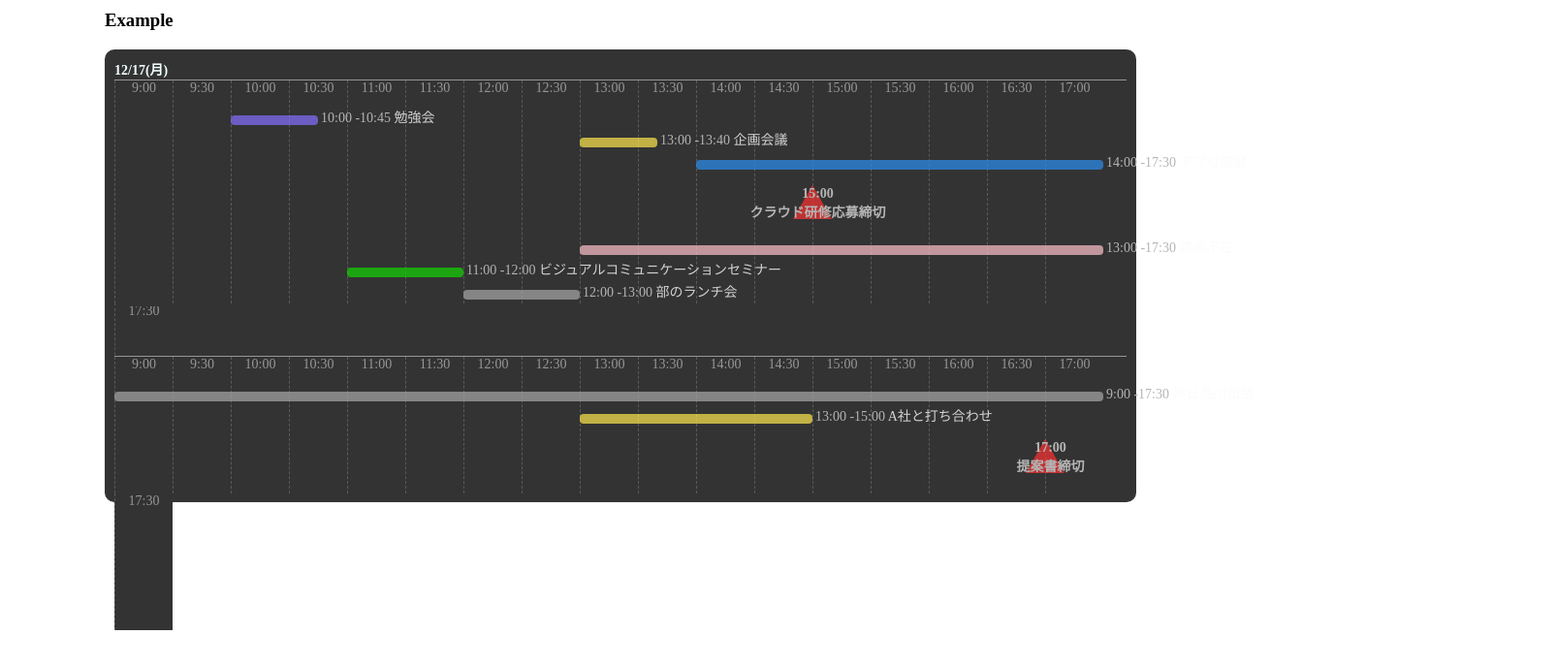
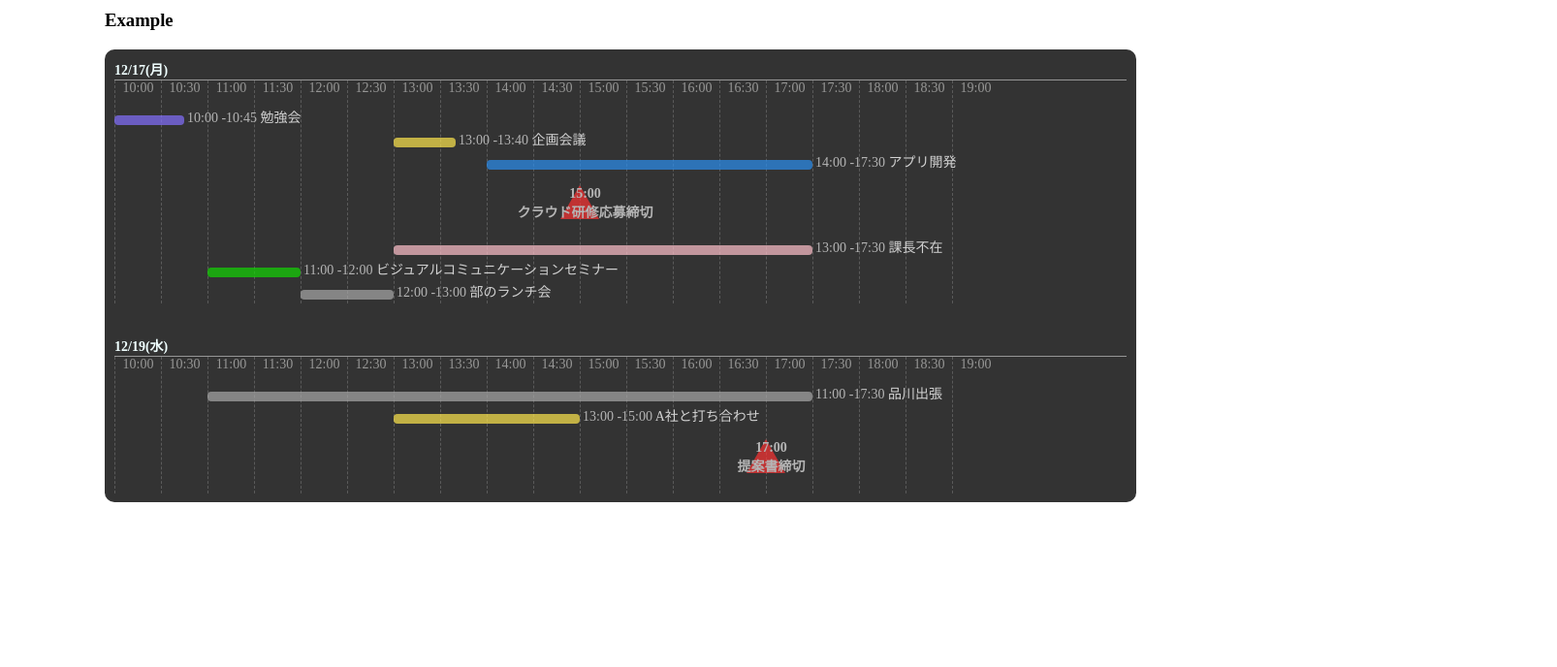
Before and after one commit to tachibanayu24/EasyGantt.js, a plain HTML site: page example.html in a window 1280 px wide. Shown: the whole page at 97% size, 1606 px wide, since content can reach past the window. Drawn offline with Linux system fonts and the light colour scheme.

Commit message:
何時から何時を表示するかを受け付ける

```diff
--- a/chart/chart.css
+++ b/easygantt/easygantt.css
@@ -1,44 +1,41 @@
-#chart-wrapper {
+#easygantt {
   font-family: 'hiragino kaku gothic pro', meiryo;
   background-color: #333;
   border-radius: 10px;
   padding: 10px;
 }
 
-span[id *= "date"] {
+#easygantt span[id *= "date"] {
   font-size: 14px;
   font-weight: 600;
   color: azure;
 }
 
-.easy-gantt {
+#easygantt .daily-area {
   border-top: 0.1px solid #333;
   position: relative;
 }
 
-.hr {
+#easygantt .hr {
   border-top: 1px solid rgba(250,250,250,0.5);
 }
 /* バブルの色 */
-.easy-gantt .dev span.bubble, .nav.dev { background-color: #2b8fef; }
-.easy-gantt .lecture span.bubble, .nav.lecture { background-color: #13d604; }
-.easy-gantt .meeting span.bubble, .nav.meeting { background-color: #ffe74d; }
-.easy-gantt .event span.bubble, .nav.event { background-color: #8470ff; }
-.easy-gantt .absence span.bubble, .nav.absence { background-color: #ffc0cb; }
-.easy-gantt .other span.bubble, .nav.other { background-color: #a9a9a9; }
+#easygantt .dev span.bubble, .nav.dev { background-color: #2b8fef; }
+#easygantt .lecture span.bubble, .nav.lecture { background-color: #13d604; }
+#easygantt .meeting span.bubble, .nav.meeting { background-color: #ffe74d; }
+#easygantt .event span.bubble, .nav.event { background-color: #8470ff; }
+#easygantt .absence span.bubble, .nav.absence { background-color: #ffc0cb; }
+#easygantt .other span.bubble, .nav.other { background-color: #a9a9a9; }
 
-.easy-gantt .scale {
+#easygantt .scale {
   height: 100%;
+  width: 100%;
   position: absolute;
-  top: 0;
-  left: 0;
-  float: left;
 }
 
-.easy-gantt .scale section {
+#easygantt .scale section {
   float: left;
   /* border-leftの線の太さを考慮して60 - 1する */
-  width: 59px;
   text-align: center;
   background-color: #333;
   color: #979796;
@@ -48,7 +45,7 @@ span[id *= "date"] {
   height: 100%
 }
 
-.easy-gantt .data {
+#easygantt .data {
   font-size: 14px;
   padding: 0;
   margin: 30px 0 0 0;
@@ -57,7 +54,7 @@ span[id *= "date"] {
   color: rgba(250,250,250,0.8);
 }
 
-.easy-gantt .data li div:not(.milestone) {
+#easygantt .data li div:not(.milestone) {
   margin: 0 0 3px 0;
   line-height: 20px;
   height: 20px;
@@ -67,11 +64,11 @@ span[id *= "date"] {
   white-space: nowrap;
 }
 
-.easy-gantt .data li .time {
+#easygantt .data li .time {
   color: #b5b5b5;
 }
 
-.easy-gantt .data li .label {
+#easygantt .data li .label {
   font-weight: lighter;
   padding-left: 5px;
   line-height: 10px;
@@ -79,7 +76,7 @@ span[id *= "date"] {
   white-space: nowrap
 }
 
-.easy-gantt .data li div:not(.milestone) .bubble {
+#easygantt .data li div:not(.milestone) .bubble {
   height: 10px;
   display: block;
   float: left;
@@ -91,7 +88,7 @@ span[id *= "date"] {
 }
 
 /* マイルストンの三角形 */
-.easy-gantt .milestone .bubble {
+#easygantt .milestone .bubble {
   height: 30px;
   bottom: 20px;
   display: inline-block;
@@ -104,7 +101,7 @@ span[id *= "date"] {
 }
 
 /* マイルストンの文字は三角にかぶらせる */
-.easy-gantt .data li .milestone-span {
+#easygantt .data li .milestone-span {
   text-align: center;
   width: 100%;
   position: absolute;
@@ -114,7 +111,7 @@ span[id *= "date"] {
   transform: translate(-53.3%,30%);
 }
 
-.easy-gantt li:hover {
+#easygantt li:hover {
   filter:alpha(opacity=80);
   -moz-opacity: 0.8;
     opacity: 0.8;
--- a/chart/chart.js
+++ b/easygantt/easygantt.js
@@ -6,11 +6,11 @@ let startDay = {
 }
 
 // 始業時間と就業時間を入力してください(30分単位で入力してください)
-let openingTime = 900;
-let closingTime = 1730;
+let openingTime = 1000;
+let closingTime = 1900;
 
 // 始業時間と就業時間から、30分区切りでhh:mmというフォーマットに変換する
-const createTimeScale = (open, close) => {
+const setTimeScale = (open, close) => {
   openMin = convertTimesToMins(open);
   closeMin = convertTimesToMins(close);
   workingMin = closeMin - openMin;
@@ -26,16 +26,25 @@ const createTimeScale = (open, close) => {
   }
 }
 
-const scaleDOM = (i) => {
+// #easygantt要素の幅を取得して、scaleを均等に分割する
+const setTimeScaleWidth = () => {
+  clientWidth = document.getElementById('easygantt').clientWidth;
+  let singleTimeScaleWidth =  clientWidth / (this.scaleDiv + 1) - 9;
+  return singleTimeScaleWidth;
+}
+
+// setTimeScaleWidthで取得したひとつあたりのtimeScaleの値に応じたwidthで、時間軸を描画する
+const scaleDOM = (i, width) => {
   let scale = document.querySelectorAll(".scale");
   scale[i].insertAdjacentHTML('beforeend', '<div class="hr">')
   for(let j=0; j<timeScale.length; j++) {
     scale[i].insertAdjacentHTML('beforeend',`
-      <section>${timeScale[j]}</section></div>
+      <section style="width: ${width}px;">${timeScale[j]}</section></div>
     `);
   }
 }
 
+// startDayの値をmm/dd(w)のフォーマットにして描画する
 const dateDOM = (i) => {
   let taskDay = new Date(startDay.year, startDay.month - 1, startDay.day + i);
   let m = taskDay.getMonth() + 1;
@@ -45,6 +54,7 @@ const dateDOM = (i) => {
   document.getElementById("date" + [i]).innerText = `${m}/${d}(${weekNames[w%7]})`;
 }
 
+// hhmmのフォーマットの時間を分数にして返す
 const convertTimesToMins = (time) => {
   let hour = parseInt(String(time).slice(0, -2));
   let min = parseInt(String(time).slice(-2));
@@ -52,15 +62,22 @@ const convertTimesToMins = (time) => {
   return sumMins;
 }
 
-const bubbleDOM = (i, j, start, duration, element) => {
+// tasks.jsの配列をもとに、チャートにバブルを描画する
+const bubbleDOM = (i, j, start, duration, element, width) => {
+  // 1分あたりのバブルの長さ[px]
+  let widthAboutMin = (width+1)/30;
+  // 始業からタスク開始までの分数
+  let startTaskMin = start - convertTimesToMins(openingTime);
   element.insertAdjacentHTML('beforeend', `
   <li><div class="${task[i][j].category}">
-    <span class="bubble" style="margin-left: ${(start - (openingTime/100) * 60) * 2}px; width: ${duration * 2}px;"></span>
+    <span class="bubble" style="margin-left: ${startTaskMin * widthAboutMin}px;
+      width: ${duration * widthAboutMin}px;"></span>
       ${bubbleData(i, j)}
   </div></li>
 `);
 }
 
+// task.jsの配列のデータを、「hh:mm-hh:mm タスクの説明」のフォーマットにして返す
 const bubbleData = (i, j) => {
   if(task[i][j].category !== "milestone") {
     data = `<span class="time">
@@ -77,17 +94,15 @@ const bubbleData = (i, j) => {
 }
 
 window.onload = () => {
-  createTimeScale(openingTime, closingTime);
-
   for(let i=0; i < Object.keys(task).length; i++) {
-    let contentObj = document.getElementById("chart-wrapper");
+    let contentObj = document.getElementById("easygantt");
     let chartElement = document.createElement('div');
     chartElement.className = 'chart';
     contentObj.appendChild(chartElement);
     let chartArea = document.querySelectorAll(".chart");
       chartArea[i].innerHTML = `
       <span id="date${i}"></span>
-      <div class="easy-gantt">
+      <div class="daily-area">
         <div class="scale"></div>
         <ul class="data" id="task${i}"></ul>
       </div>
@@ -97,15 +112,18 @@ window.onload = () => {
   let startTimeToMins = [], endTimeToMins = [], durationTimes = [];
   for(let i=0; i < Object.keys(task).length; i++) {
     if(task[i][0]) {
+      setTimeScale(openingTime, closingTime);
+      timeScaleWidth = setTimeScaleWidth();
+      scaleDOM(i, timeScaleWidth);
       dateDOM(i);
-      scaleDOM(i);
       let createBubble = document.getElementById(`task${i}`);
       startTimeToMins[i] = [], endTimeToMins[i] = [], durationTimes[i] = [];
       for(let j=0; j < Object.keys(task[i]).length; j++) {
         bubbleDOM(i, j,
           convertTimesToMins(task[i][j].startTime),
           (convertTimesToMins(task[i][j].endTime) - convertTimesToMins(task[i][j].startTime)),
-          createBubble
+          createBubble,
+          timeScaleWidth
         );
       }
     }
--- a/chart/schedules.js
+++ b/easygantt/tasks.js
@@ -56,8 +56,8 @@ let task = [
   // 3日目
   [
     {
-      name: "終日品川出張",
-      startTime: 900,
+      name: "品川出張",
+      startTime: 1100,
       endTime: 1730,
       category: "other"
     },
--- a/example.html
+++ b/example.html
@@ -1,18 +1,14 @@
 <html>
-<meta http-equiv="content-type" charset="utf-8">
-<link rel="stylesheet" href="chart/chart.css">
-<script type="text/javascript" src="chart/chart.js"></script>
-<script type="text/javascript" src="chart/schedules.js"></script>
-<body>
-  <div class="content" style="margin: 10px 100px;">
+  <meta charset="utf-8">
+  <link rel="stylesheet" href="easygantt/easygantt.css">
+  <script type="text/javascript" src="easygantt/easygantt.js"></script>
+  <script type="text/javascript" src="easygantt/tasks.js"></script>
+  <body>
+    <div class="content" style="margin: 10px 100px;">
       <h3>Example</h3>
-    <div id="chart-wrapper">
-      <div class="chart"></div>
-    </div>
-</div>
-</body>
-
-<script>
-
-</script>
+      <!-- START: EasyGantt.js -->
+      <div id="easygantt"></div>
+      <!-- END: EasyGantt.js -->
+  </div>
+  </body>
 </html>
```
Also changed, not shown: 2 other files.
